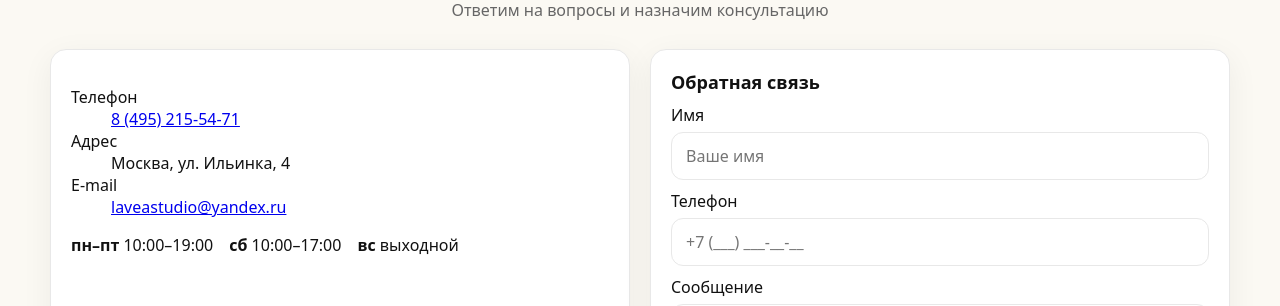
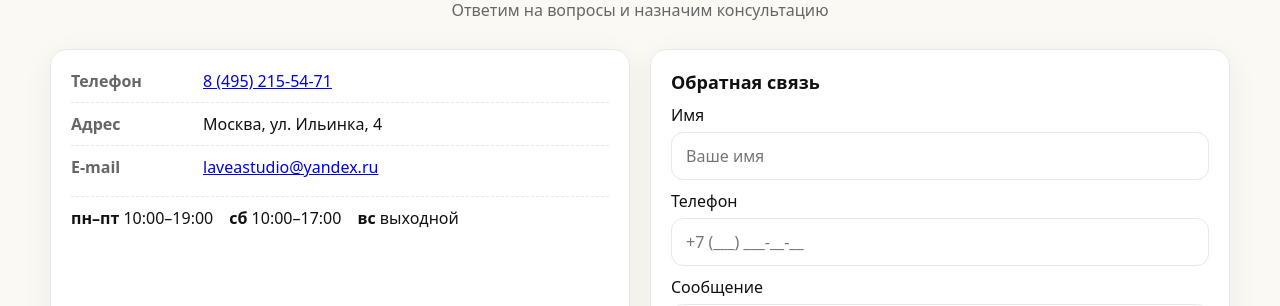
Before and after one commit to ankakisis-cloud/lavea-site, a Next.js app: page / in a window 1280 px wide. Shown: the part 2633-2939 px from the top of the page. Built offline with nearby package versions, Linux system fonts and the light colour scheme; no server answers.

Commit message:
Update lavea-additions.css

```diff
--- a/styles/lavea-additions.css
+++ b/styles/lavea-additions.css
@@ -237,3 +237,31 @@ body{color:var(--ink);background:#fff;font-family:var(--font-body);}
 @media (max-width: 900px){
   .contactBlock__grid{ grid-template-columns: 1fr; }
 }
+/* CONTACTS: убрать старые кнопки */
+.contactBlock__cta { display: none !important; }
+
+/* CONTACTS: таблица данных (dl) */
+.contactBlock__dl { margin: 0; }
+.contactBlock__row {
+  display: grid;
+  grid-template-columns: 120px 1fr;
+  gap: 12px;
+  padding: 10px 0;
+  border-bottom: 1px dashed var(--border);
+}
+.contactBlock__row:first-child { padding-top: 0; }
+.contactBlock__row:last-child { border-bottom: none; padding-bottom: 8px; }
+.contactBlock__row dt { color: var(--ink-soft); font-weight: 600; }
+.contactBlock__row dd { margin: 0; color: var(--ink); }
+
+.contactBlock__hours {
+  display: flex; gap: 16px; flex-wrap: wrap;
+  margin-top: 10px; color: var(--ink);
+  padding-top: 10px; border-top: 1px dashed var(--border);
+}
+
+/* Кнопка отправки формы остаётся широкой */
+.contactBlock__btn--full { width: 100%; }
+
+/* Карта — как была */
+.contactBlock__map iframe { width: 100%; height: 380px; border: 0; display: block; }
```
